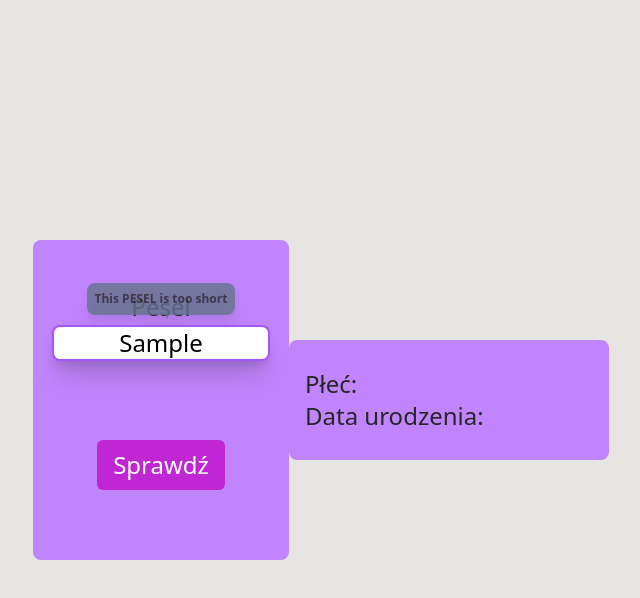
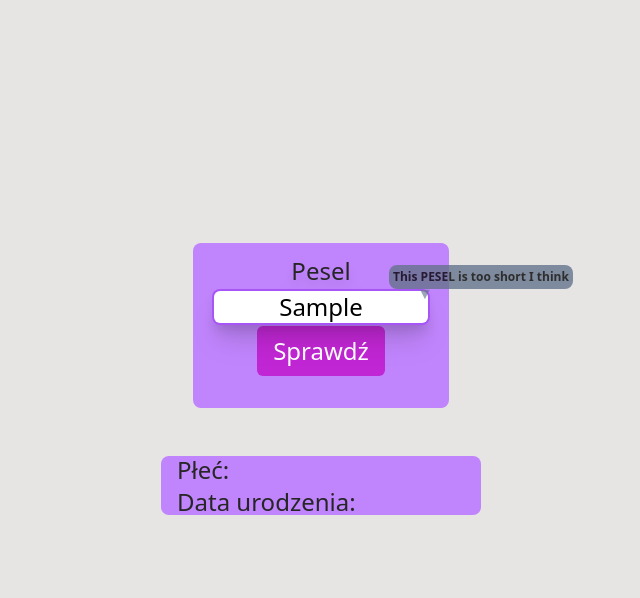
Before and after one commit to michalstruck/walidator-pesel, a React (Create React App) app: page / in a window 1280 px wide. Both pictures are taken after typing "Sample" into the empty fields and a click on the button "Sprawdź". Shown: the top 598 px of the page, without its empty margins (319-959 px from the left). Built offline with nearby package versions, Linux system fonts and the light colour scheme.

Commit message:
fix: correct rendering of floating error messages.

```diff
--- a/src/components/Main.tsx
+++ b/src/components/Main.tsx
@@ -24,15 +24,15 @@ const result = [
 const Wrapper = ({ children }: { children: ReactNode }) => {
   return (
     <span
-      className="p-2 text-center absolute z-10
+      className="p-1 text-center absolute z-10
         bg-slate-500
-        text-xs font-semibold rounded-lg opacity-80 mb-8
+        text-xs font-semibold rounded-lg opacity-80 mb-24 ml-80
       "
       role="alert"
     >
       {children}
       <div className="relative">
-        <span className="absolute float-left opacity-80 text-slate-500 cursor-default">
+        <span className="absolute -translate-x-16 -translate-y-1 text-base opacity-80 text-slate-500 cursor-default">
           ▼
         </span>
       </div>
@@ -63,19 +63,19 @@ const Main = () => {
     if (!errors.pesel) return false;
 
     if (errors.pesel.type === "required")
-      return <Wrapper>This field is required</Wrapper>;
+      return <Wrapper>This field is required, my dear</Wrapper>;
     if (errors.pesel.type === "minLength")
-      return <Wrapper>This PESEL is too short</Wrapper>;
+      return <Wrapper>This PESEL is too short I think</Wrapper>;
     if (errors.pesel.type === "maxLength")
-      return <Wrapper>This PESEL is too long</Wrapper>;
+      return <Wrapper>This PESEL is too long I do declare</Wrapper>;
     if (errors.pesel.type === "pattern")
       return <Wrapper>This PESEL doesn't match the correct pattern</Wrapper>;
   };
 
   return (
-    <div className="bg-stone-200 flex relative items-center justify-center h-screen w-screen text-2xl">
+    <div className="bg-stone-200 relative grid place-items-center h-screen w-screen text-2xl">
       <form
-        className="bg-purple-400 grid place-items-center w-[20%] h-[40%] rounded-lg"
+        className="mt-60 bg-purple-400 grid place-items-center w-[20%] h-[40%] rounded-lg"
         onSubmit={handleSubmit((value) => Submit(value.pesel))}
       >
         <label className="grid place-items-center text-neutral-800 drop-shadow-xl text-center ">
@@ -91,8 +91,8 @@ const Main = () => {
             className="text-center mt-1 -mb-5 text-black block w-5/6 shadow-xl
             rounded-md focus:outline-none focus:ring-purple-500 focus:ring-2 "
           />
-          {errors.pesel && validationMessage()}
         </label>
+        {errors.pesel && validationMessage()}
         <button
           type="submit"
           className="w-1/2 flex justify-center py-2 px-4 mb-5
--- a/src/components/Results.tsx
+++ b/src/components/Results.tsx
@@ -7,7 +7,7 @@ type Props = {
 const Results = ({ sex, DOB, correct }: Props) => {
   return (
     <div
-      className="whitespace-pre-wrap bg-purple-400 text-neutral-800 w-[25%] h-[15%]
+      className="mb-60 whitespace-pre-wrap bg-purple-400 text-neutral-800 w-[25%] h-[15%]
     flex items-center rounded-lg p-4 float-left"
     >
       Płeć: {correct && (sex ? "🚺 Kobieta" : "🚹 Mężczyzna")}
```
